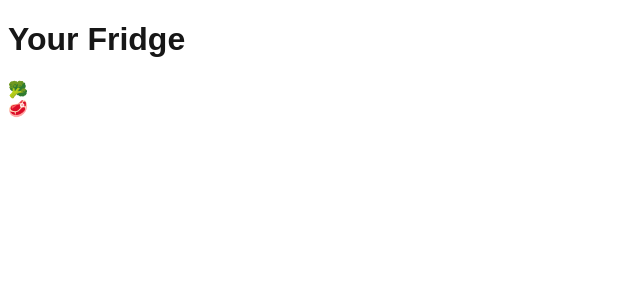
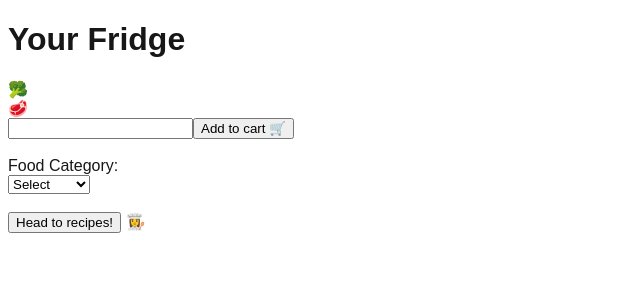
Before and after one commit to tanvipanse/FridgeBuddy, a Next.js app in the folder fridge-buddy/: page / in a window 1280 px wide. Shown: the top 300 px of the page, without its empty margins (0-640 px from the left). Built offline with nearby package versions, Linux system fonts and the light colour scheme.

Commit message:
add to fridge form

```diff
--- a/fridge-buddy/src/app/page.tsx
+++ b/fridge-buddy/src/app/page.tsx
@@ -1,5 +1,6 @@
 
 import {Icon} from "@/components/Icon";
+import Form from "@/components/AddToFridge"
 import 'react-tooltip/dist/react-tooltip.css';
 import styled from 'styled-components';
 
@@ -9,6 +10,7 @@ export default function Home() {
       <h1>Your Fridge</h1>
       <Icon category="vegetable" name="kale"/>
       <Icon category="protein" name="pork belly"/>
+      <Form />
     </div>
   )
 }
--- /dev/null
+++ b/fridge-buddy/src/components/AddToFridge.tsx
@@ -0,0 +1,34 @@
+'use client';
+import React from 'react';
+
+export default function Form() {
+    function submit(event) {
+        const formData = new FormData(event.target);
+        const query = formData.get("query");
+        alert("Meow" + query);
+    }
+    // connect to backend
+    return (
+        <form onSubmit={submit}>
+            <input name="query" />
+            <button type="submit">Add to cart 🛒</button>
+            <br/><br/>
+            <label>
+                Food Category: <br/>
+                <select>
+                    <option value="default">Select</option>
+                    <option value="dairy">Dairy</option>
+                    <option value="protein">Protein</option>
+                    <option value="fruit">Fruit</option>
+                    <option value="vegetable">Vegetable</option>
+                    <option value="sauce">Sauce</option>
+                    <option value="grain">Grain</option>
+                    <option value="misc">Misc.</option>
+                </select>
+            </label>
+            <br/> <br/>
+            <button type="submit">Head to recipes! </button> 👩‍🍳
+
+        </form>
+    );
+}
```
